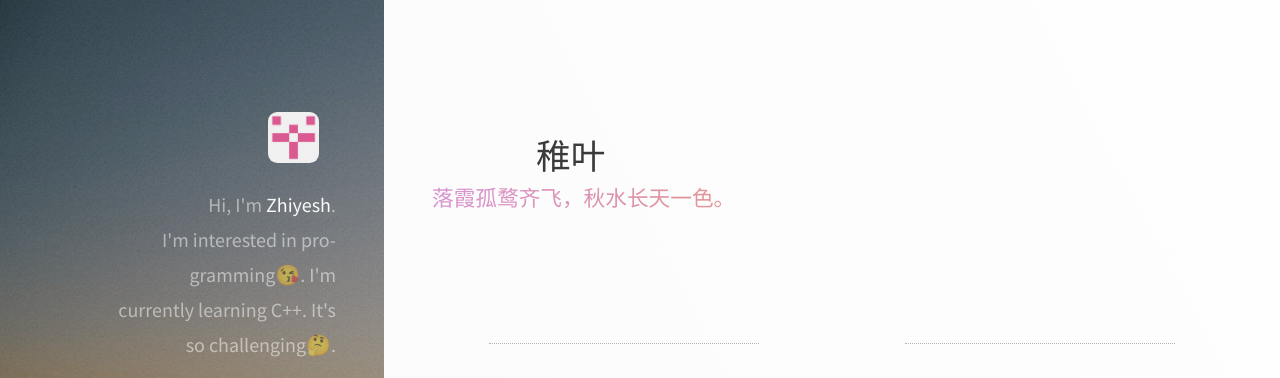
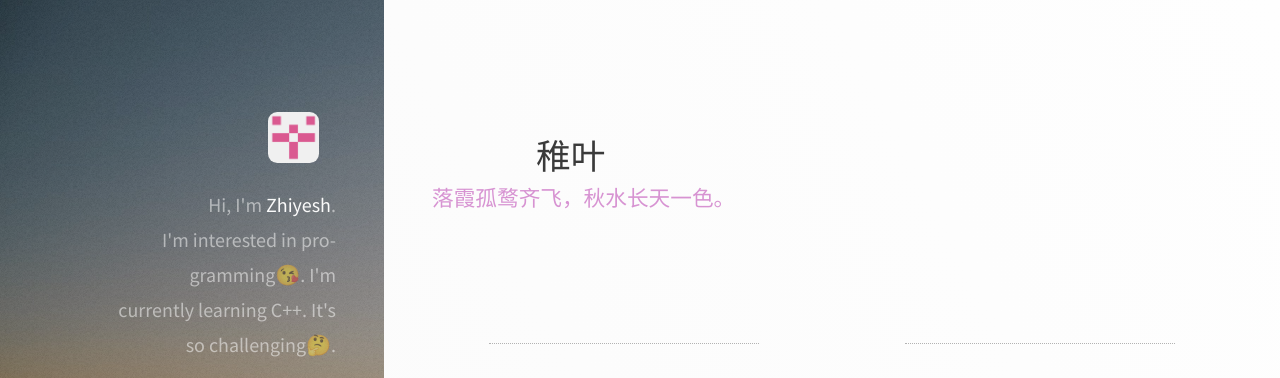
Before and after one commit to Zhiyelah/zhiyelah.github.io, a Jekyll site: the page built from index.html, in a window 1280 px wide. Shown: the top 378 px of the page. Built offline with Jekyll 4.4.1, drawn with Linux system fonts in a browser that asks for light colours; nearby versions of some CDN libraries.

Commit message:
Update main.css

```diff
--- a/css/main.css
+++ b/css/main.css
@@ -1586,7 +1586,7 @@
 		}
 
 		#primary > h3 {
-			background: linear-gradient(to right, #d793d2, #f4972c);
+			background: linear-gradient(to right, #d793d2 40%, #f4972c 60%);
 			background-clip: text;
 			-webkit-background-clip: text;
 			-webkit-text-fill-color: transparent;
```
